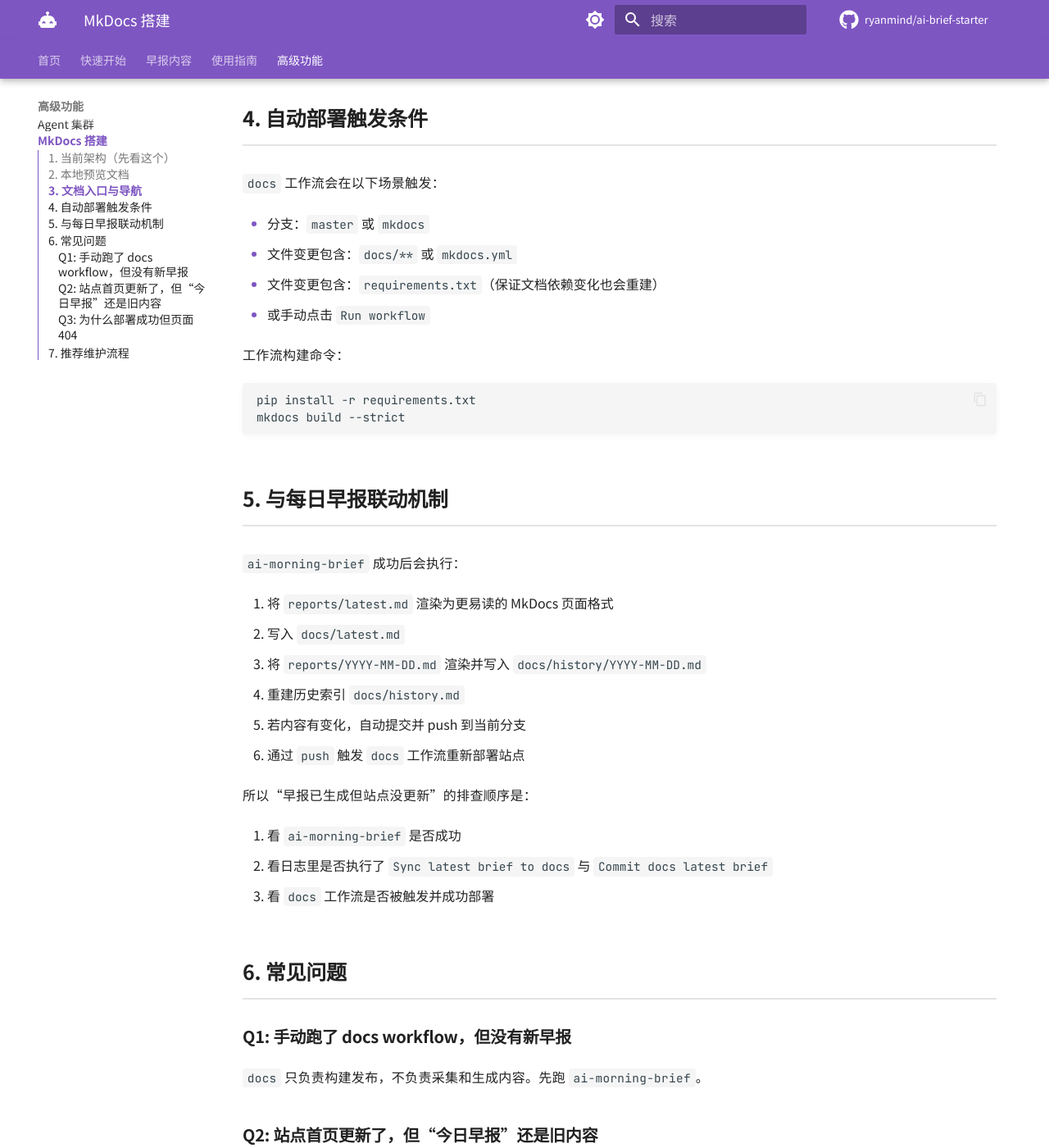
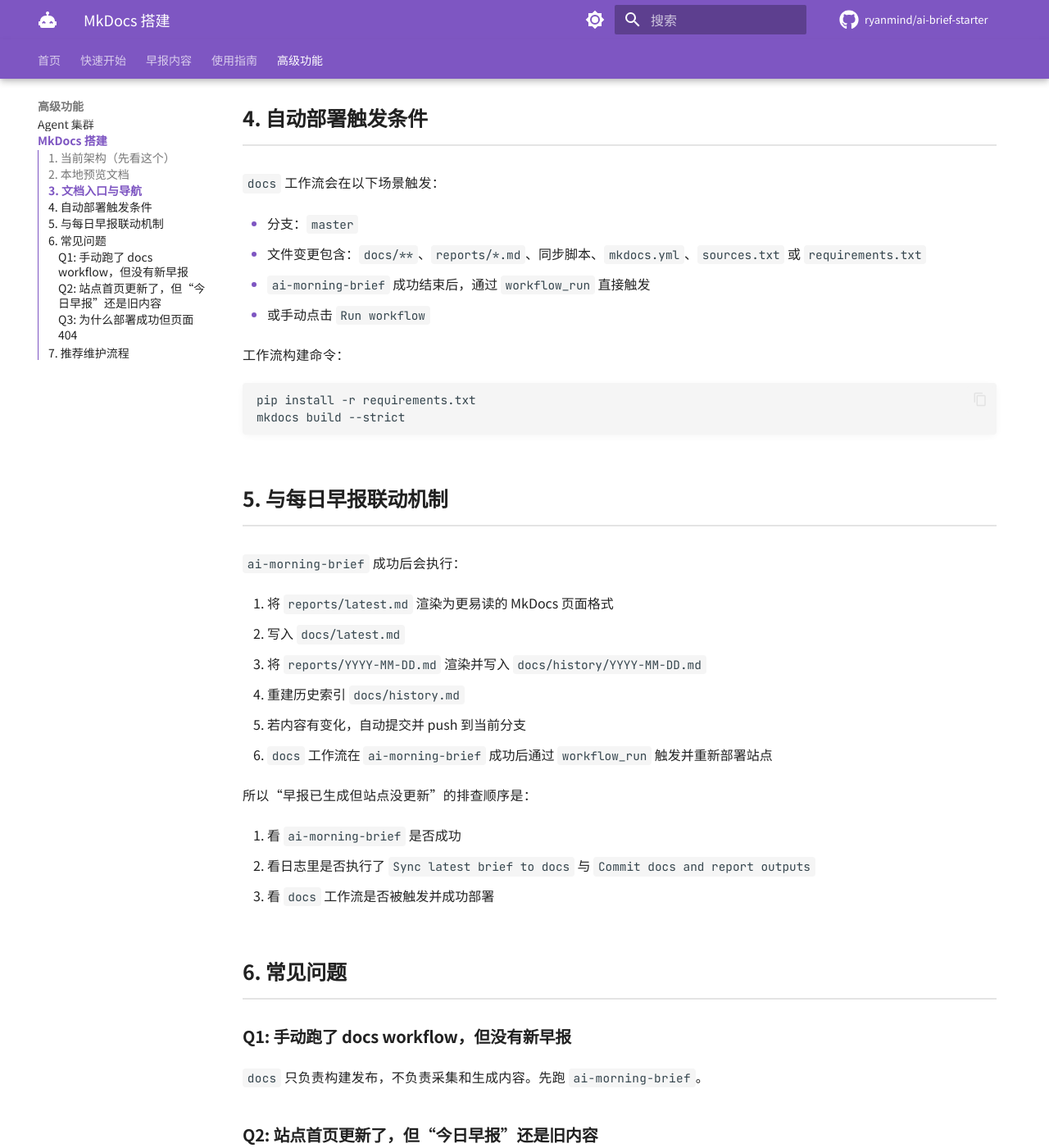
Before and after one commit to ryanmind/ai-brief-starter, an MkDocs documentation site: the page built from docs/mkdocs-tutorial.md, in a window 1280 px wide and 1400 px high, scrolled down 1467 px. Shown: the whole window at 82% size. Built offline with MkDocs 1.6.1 and Material for MkDocs 9.7.7, drawn with Linux system fonts in a browser that asks for light colours; comment, search, counter and statistics services are not loaded; some of the changed text lies outside the part shown.

Commit message:
fix(workflow): 恢复 master 文档发布链路

```diff
--- a/docs/mkdocs-tutorial.md
+++ b/docs/mkdocs-tutorial.md
@@ -7,7 +7,7 @@
 本项目有两条工作流：
 
 - `ai-morning-brief`：生成早报，产出 `reports/latest.md`，并自动同步到 `docs/latest.md`
-- `docs`：检测 `docs/**` 与 `mkdocs.yml` 变更，构建并发布到 GitHub Pages
+- `docs`：支持 `push`、`workflow_run` 与手动触发，构建并发布到 GitHub Pages
 
 因此，GitHub Pages 展示的是 `docs/` 目录内容，不直接读取 `reports/`。
 
@@ -38,9 +38,9 @@
 
 `docs` 工作流会在以下场景触发：
 
-- 分支：`master` 或 `mkdocs`
-- 文件变更包含：`docs/**` 或 `mkdocs.yml`
-- 文件变更包含：`requirements.txt`（保证文档依赖变化也会重建）
+- 分支：`master`
+- 文件变更包含：`docs/**`、`reports/*.md`、同步脚本、`mkdocs.yml`、`sources.txt` 或 `requirements.txt`
+- `ai-morning-brief` 成功结束后，通过 `workflow_run` 直接触发
 - 或手动点击 `Run workflow`
 
 工作流构建命令：
@@ -59,12 +59,12 @@
 3. 将 `reports/YYYY-MM-DD.md` 渲染并写入 `docs/history/YYYY-MM-DD.md`
 4. 重建历史索引 `docs/history.md`
 5. 若内容有变化，自动提交并 push 到当前分支
-6. 通过 `push` 触发 `docs` 工作流重新部署站点
+6. `docs` 工作流在 `ai-morning-brief` 成功后通过 `workflow_run` 触发并重新部署站点
 
 所以“早报已生成但站点没更新”的排查顺序是：
 
 1. 看 `ai-morning-brief` 是否成功
-2. 看日志里是否执行了 `Sync latest brief to docs` 与 `Commit docs latest brief`
+2. 看日志里是否执行了 `Sync latest brief to docs` 与 `Commit docs and report outputs`
 3. 看 `docs` 工作流是否被触发并成功部署
 
 ## 6. 常见问题
@@ -75,11 +75,11 @@
 
 ### Q2: 站点首页更新了，但“今日早报”还是旧内容
 
-通常是每日流程没有提交 `docs/latest.md`：
+通常是每日流程没有生成或同步到最新内容：
 
 - 可能 `reports/latest.md` 未生成
 - 可能当次内容与上次完全一致（不会重复提交）
-- 可能 push 权限不足（检查 workflow 的 `permissions: contents: write`）
+- 可能回写权限不足（检查 `ai-morning-brief` 的 `permissions: contents: write`）
 
 ### Q3: 为什么部署成功但页面 404
 
@@ -93,7 +93,7 @@
 
 1. 改文档：编辑 `docs/*.md` 或 `mkdocs.yml`
 2. 本地检查：`mkdocs build --strict`
-3. 提交并推送到 `master` 或 `mkdocs`
+3. 提交并推送到 `master`
 4. 在 Actions 确认 `docs` 工作流为绿色
 
 ---
```
Also changed, not shown: README.md (+2 -2 lines), docs/feishu_docs_guide_zh.md (+1 -1 lines), docs/quick-start.md (+3 -3 lines), 2 other files.
